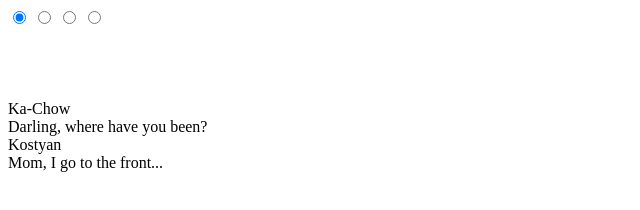
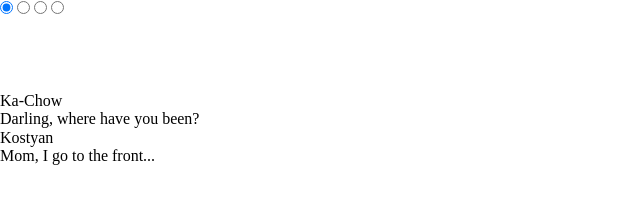
Before and after one commit to Pixel-King/cssMemSlider, a plain HTML site: page cssMemSlider/index.html in a window 1280 px wide. Shown: the whole page, without its empty margins (0-640 px from the left). Drawn offline with nearby package versions, Linux system fonts and the light colour scheme.

Commit message:
feat: add normalize.css (16 May, 2022  8:41:54 PM)

```diff
--- a/cssMemSlider/index.html
+++ b/cssMemSlider/index.html
@@ -6,6 +6,7 @@
     <meta http-equiv="X-UA-Compatible" content="IE=edge">
     <meta name="viewport" content="width=device-width, initial-scale=1.0">
     <title>Best mem in the world</title>
+    <link rel="stylesheet" href="./assets/style/normalize.css">
 </head>
 
 <body>
```
